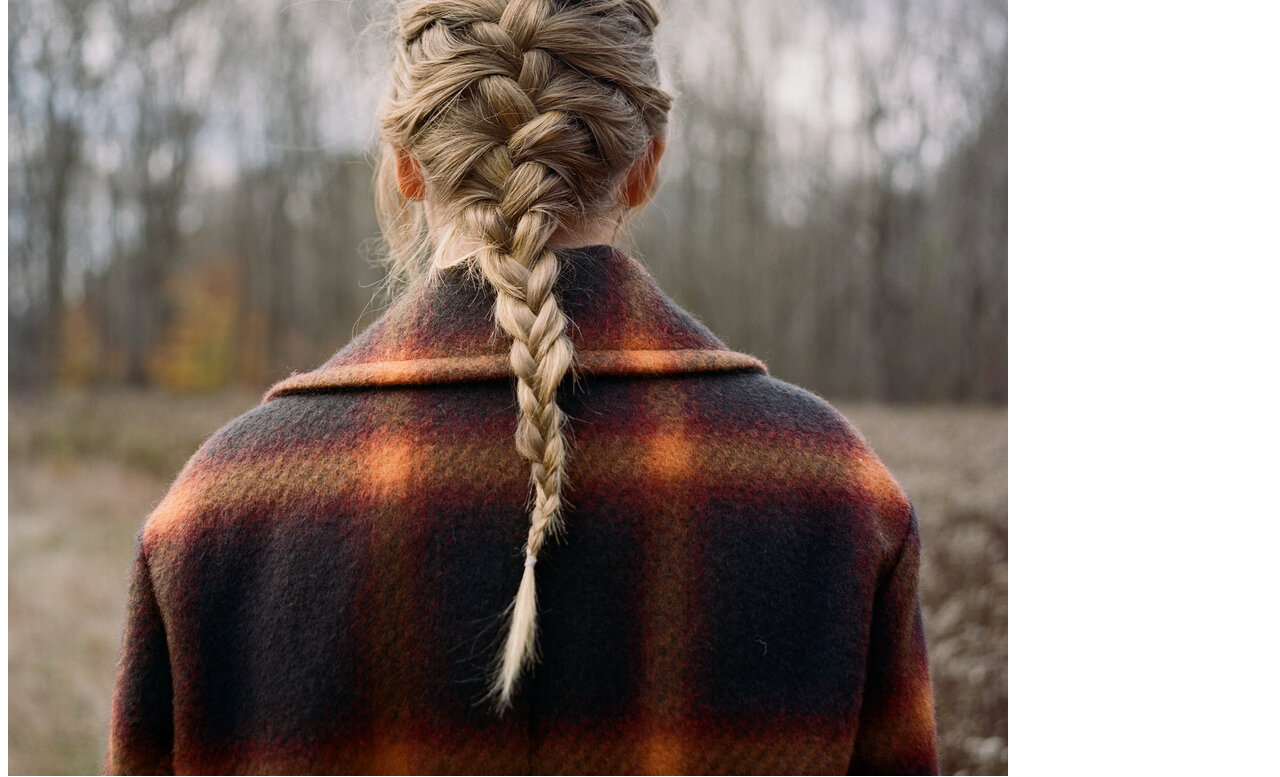
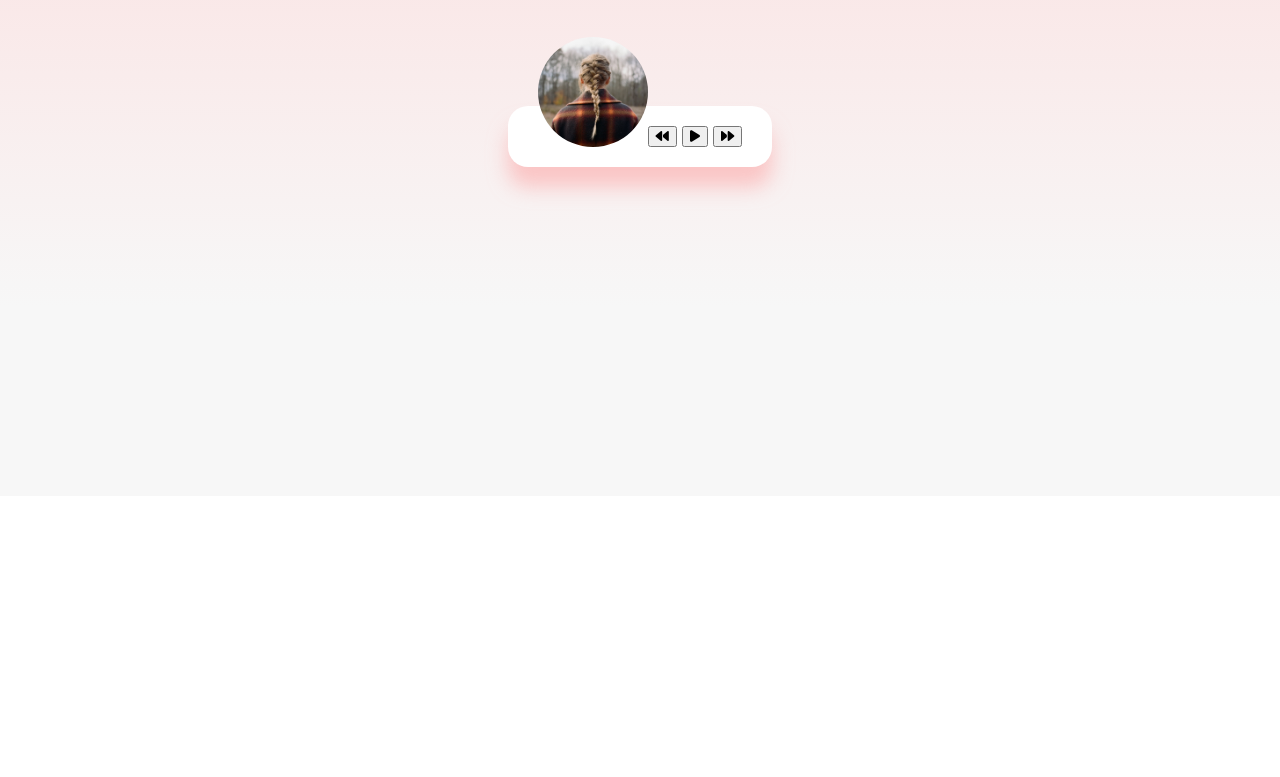
Before and after one commit to NicoleGeorge/music-player, a plain HTML site: page index.html in a window 1280 px wide. Shown: the part 304-1081 px from the top of the page. After the commit the page ends 800 px from the top, so only its background shows below. Drawn offline with Linux system fonts and the light colour scheme; a web font is replaced by a local one.

Commit message:
styling container and image

```diff
--- a/index.html
+++ b/index.html
@@ -9,7 +9,7 @@
   <title>Music Player App</title>
 </head>
 <body>
-  <h1>Music Player</h1>
+  <h1>Music Player App</h1>
   <div class="music-container" id="music-container">
     <div class="music-info">
       <h4 id="title"></h4>
--- a/styles.css
+++ b/styles.css
@@ -0,0 +1,46 @@
+@import url('https://fonts.googleapis.com/css2?family=Red+Rose:wght@300;400;500;600;700&display=swap');
+
+* {
+box-sizing: border-box;
+}
+
+body {
+  background-image: linear-gradient(
+    0deg,
+    rgba(247, 247, 247, 1) 23.8%,
+    rgba(252, 221, 221, 1) 92%
+  );
+  height: 100vh;
+  display: flex;
+  flex-direction:column;
+  align-items:center;
+  justify-content: center;
+  font-family: 'Red Rose', cursive;
+  margin: 0;
+}
+
+.music-container {
+  background-color: white;
+  border-radius: 20px;
+  box-shadow: 0 20px 20px 0 rgba(252, 169, 168, 0.6);
+  display: flex;
+  padding: 20px 30px;
+  position: relative;
+  margin: 100px;
+  z-index: 10;
+}
+
+.img-container {
+  position: relative;
+  width: 110px;
+}
+
+.img-container img {
+  border-radius: 50%;
+  object-fit: cover;
+  height: 110px;
+  width: inherit;
+  position: absolute;
+  bottom: 0;
+  left: 0;
+}
```
